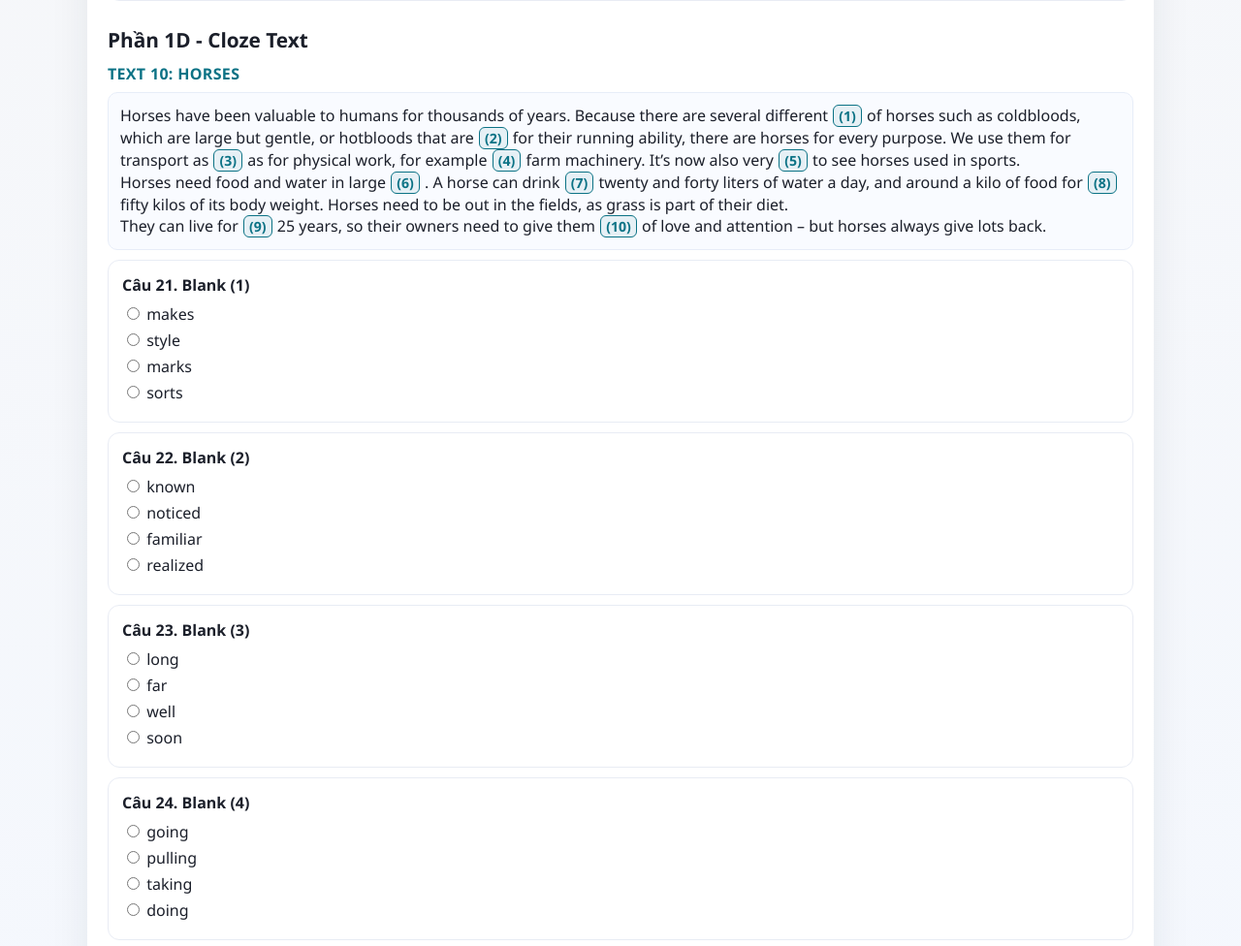
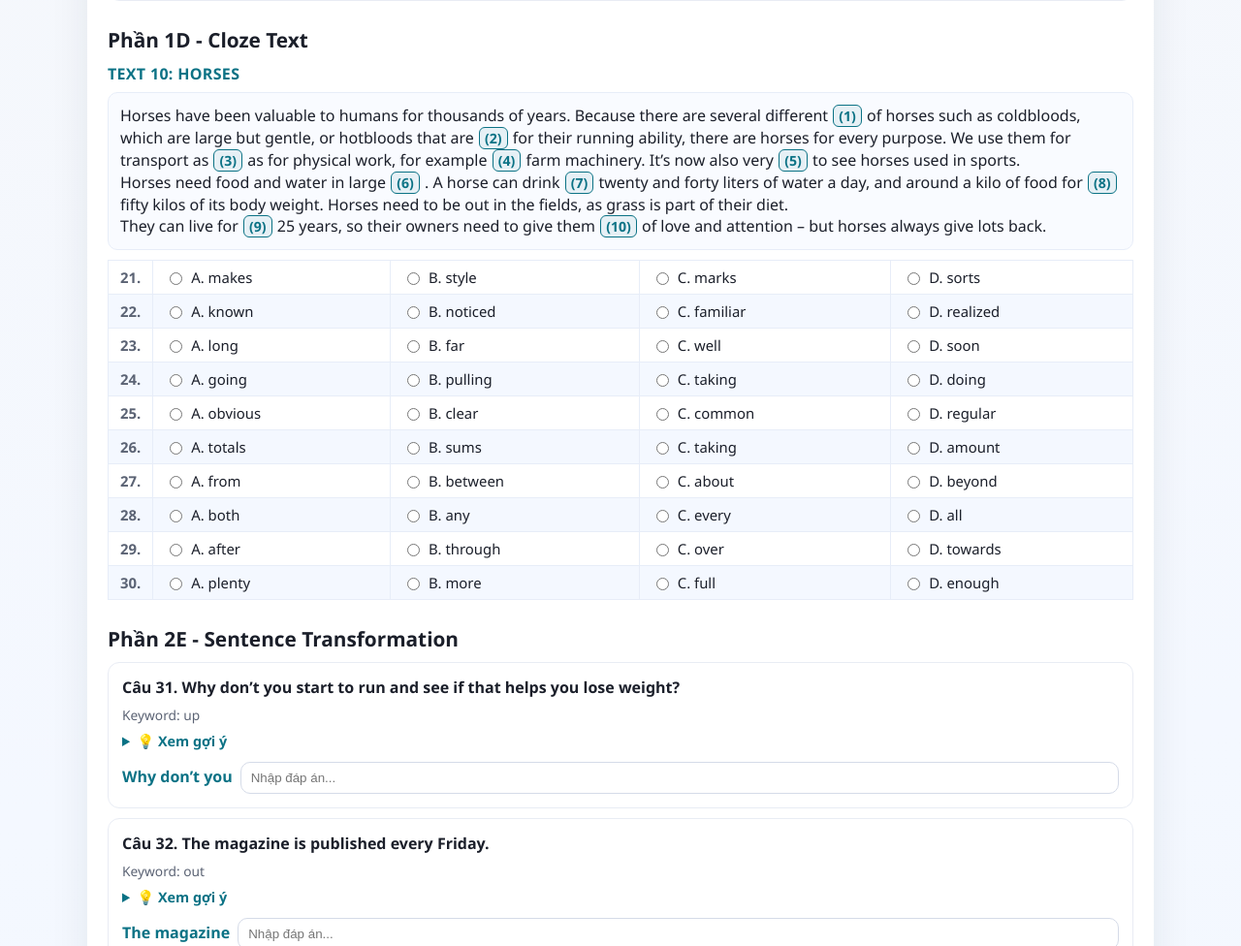
Before and after one commit to quangtin137/OnTap_B1, a plain HTML site: page index.html in a window 1280 px wide. Shown: the part 6300-7276 px from the top of the page at 97% size. Drawn offline with Linux system fonts and the light colour scheme.

Commit message:
D section: render blanks as table layout (A/B/C/D columns)
Matches exam paper format — each blank is a row with 4 option
columns (A. B. C. D.) instead of vertical radio card stacks.

Co-Authored-By: Claude Sonnet 4.6 <noreply@anthropic.com>

```diff
--- a/app.js
+++ b/app.js
@@ -199,18 +199,23 @@ function renderClozeText(cloze, parent) {
      <div class="passage">${renderPassage(cloze.text)}</div>`
   );
 
+  const LETTERS = ["A", "B", "C", "D"];
+  let rows = "";
   cloze.blanks.forEach((q) => {
     const qn = nextQn();
-    block.insertAdjacentHTML(
-      "beforeend",
-      `<div class="question" data-type="mcq" data-answer="${q.answerIndex}" data-key="D_${q.id}" data-qn="${qn}">
-        <h4>Câu ${qn}. Blank (${q.blankNo})</h4>
-        <div class="options">${q.options
-          .map((opt, idx) => `<label><input type="radio" name="q_D_${q.id}" value="${idx}"> ${escapeHtml(opt)}</label>`)
-          .join("")}</div>
-      </div>`
-    );
+    const cells = q.options
+      .map((opt, idx) => `<td><label><input type="radio" name="q_D_${q.id}" value="${idx}"> ${LETTERS[idx]}. ${escapeHtml(opt)}</label></td>`)
+      .join("");
+    rows += `<tr class="question cloze-row" data-type="mcq" data-answer="${q.answerIndex}" data-key="D_${q.id}" data-qn="${qn}">
+      <td class="cloze-num">${qn}.</td>
+      ${cells}
+    </tr>`;
   });
+
+  block.insertAdjacentHTML(
+    "beforeend",
+    `<table class="cloze-table"><tbody>${rows}</tbody></table>`
+  );
 
   parent.appendChild(block);
 }
--- a/styles.css
+++ b/styles.css
@@ -185,6 +185,43 @@ body {
   margin-bottom: 10px;
 }
 
+.cloze-table {
+  width: 100%;
+  border-collapse: collapse;
+  margin-bottom: 14px;
+  font-size: 0.93rem;
+}
+
+.cloze-table td {
+  border: 1px solid #e7edf8;
+  padding: 7px 12px;
+  vertical-align: middle;
+}
+
+.cloze-table tr.cloze-row:nth-child(odd) {
+  background: #fff;
+}
+
+.cloze-table tr.cloze-row:nth-child(even) {
+  background: #f4f8ff;
+}
+
+.cloze-table .cloze-num {
+  font-weight: 700;
+  color: var(--muted);
+  white-space: nowrap;
+  width: 36px;
+  text-align: center;
+}
+
+.cloze-table label {
+  cursor: pointer;
+  display: flex;
+  align-items: center;
+  gap: 6px;
+  margin: 0;
+}
+
 .kpi {
   display: inline-flex;
   align-items: center;
```
